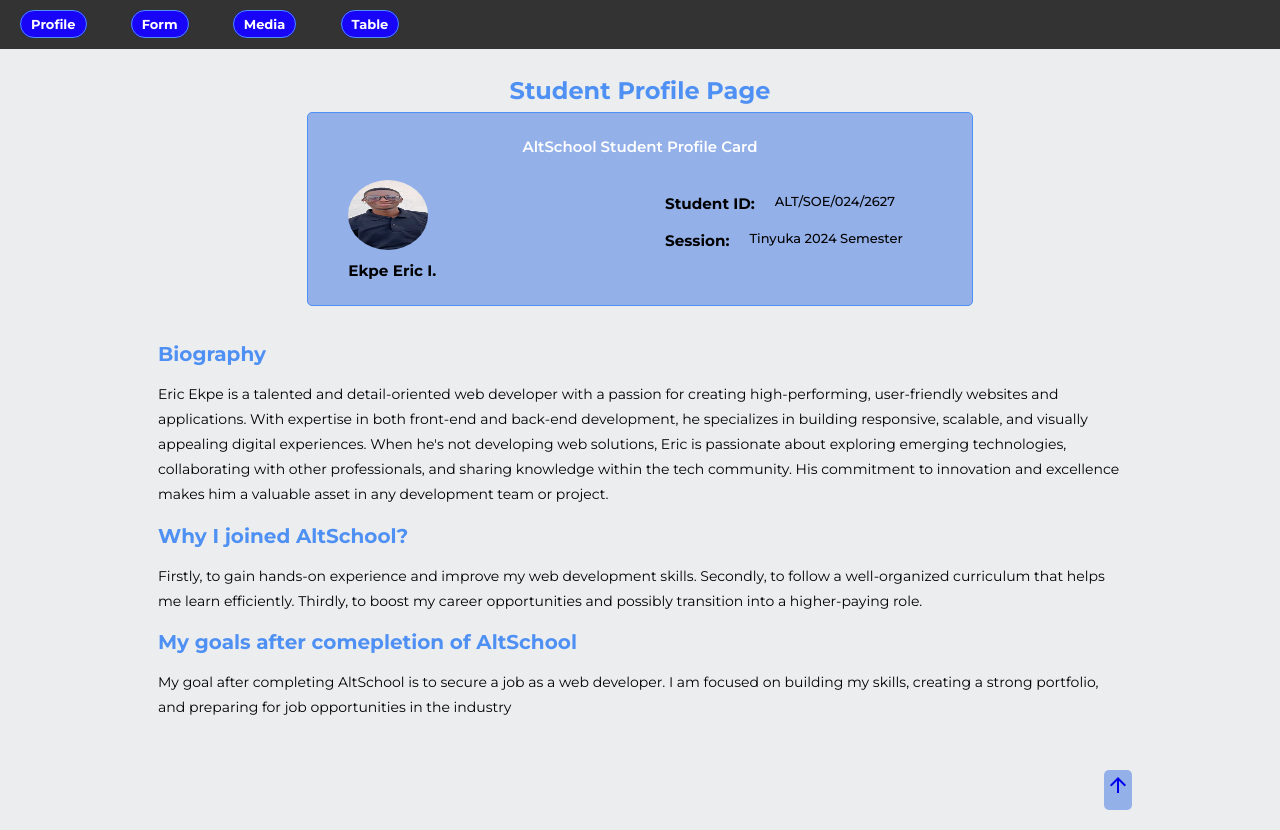
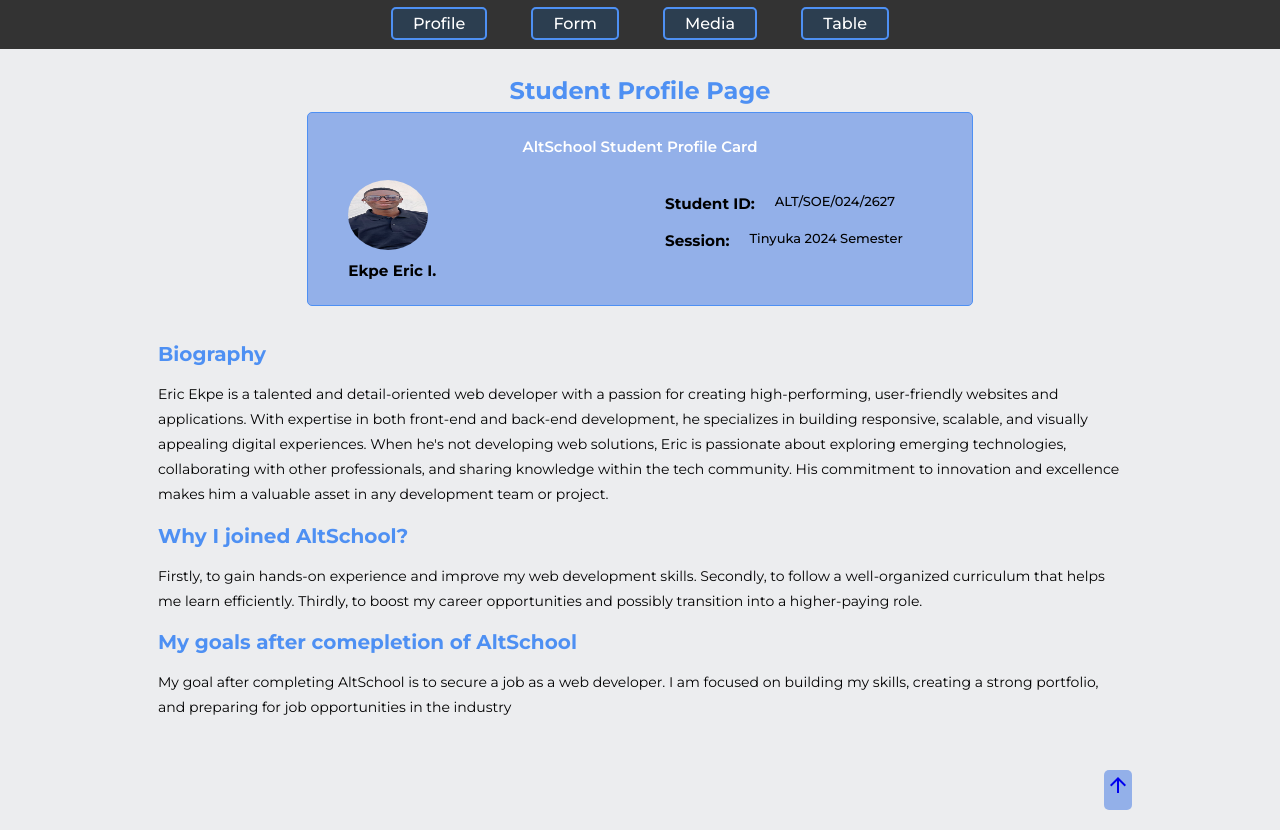
Before and after one commit to EricFirm/AltSchool-HTML, a plain HTML site: page index.html in a window 1280 px wide. Drawn offline with nearby package versions, Linux system fonts and the light colour scheme.

Commit message:
edit nav

```diff
--- a/Assets/CSS/styles.css
+++ b/Assets/CSS/styles.css
@@ -24,6 +24,7 @@
     list-style-type: none;
     margin: 0;
     padding: 0;
+    text-align: center;
 }
 
 nav ul li{
@@ -34,12 +35,12 @@
 nav ul li a{
     color: #fff;
     text-decoration: none;
-    font-size: 13px;
-    font-weight: bold;
-    padding: 5px 10px;
-    background-color: #1804f7;
-    border: 1px solid #4e90f3;
-    border-radius: 20px;
+    font-size: 16px;
+    font-weight: 500;
+    padding: 5px 20px;
+    background-color: #2c3e50;
+    border: 2px solid #4e90f3;
+    border-radius: 5px;
 }
 
 nav ul li a:hover{
```
